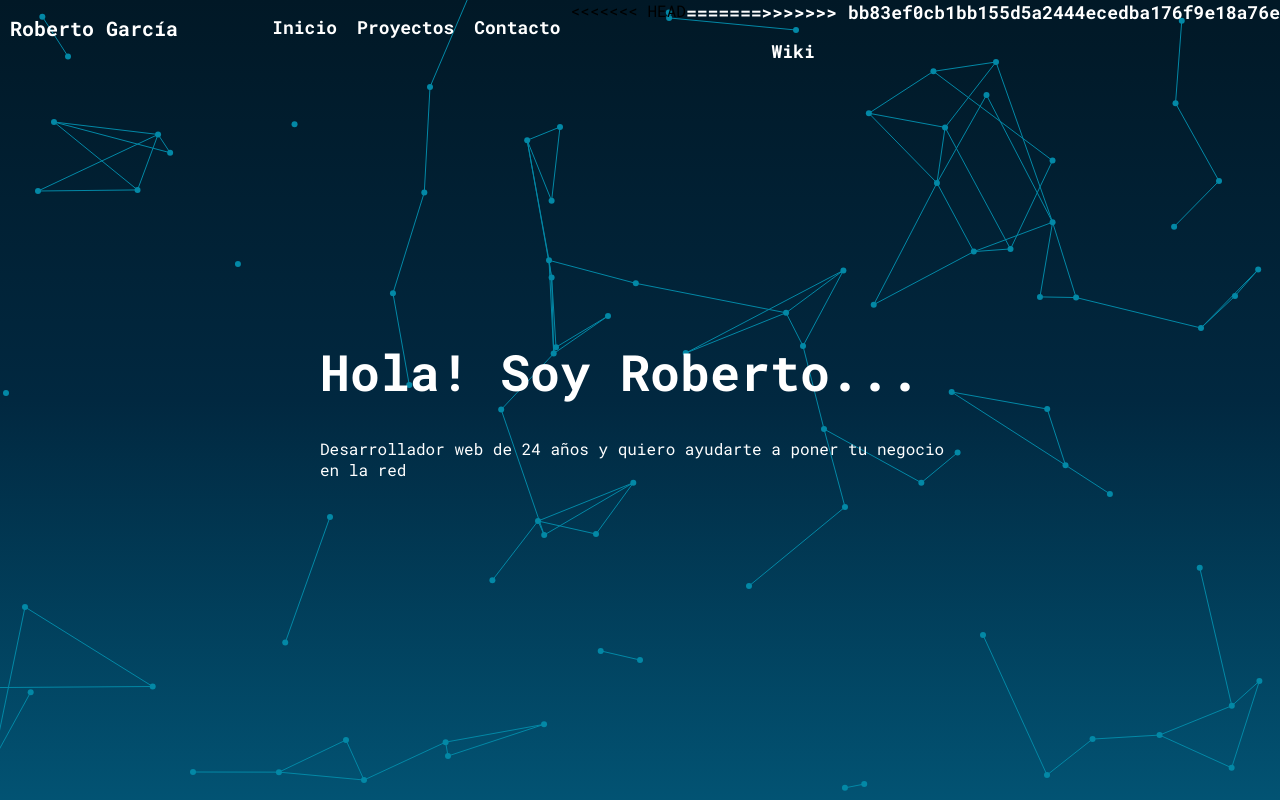
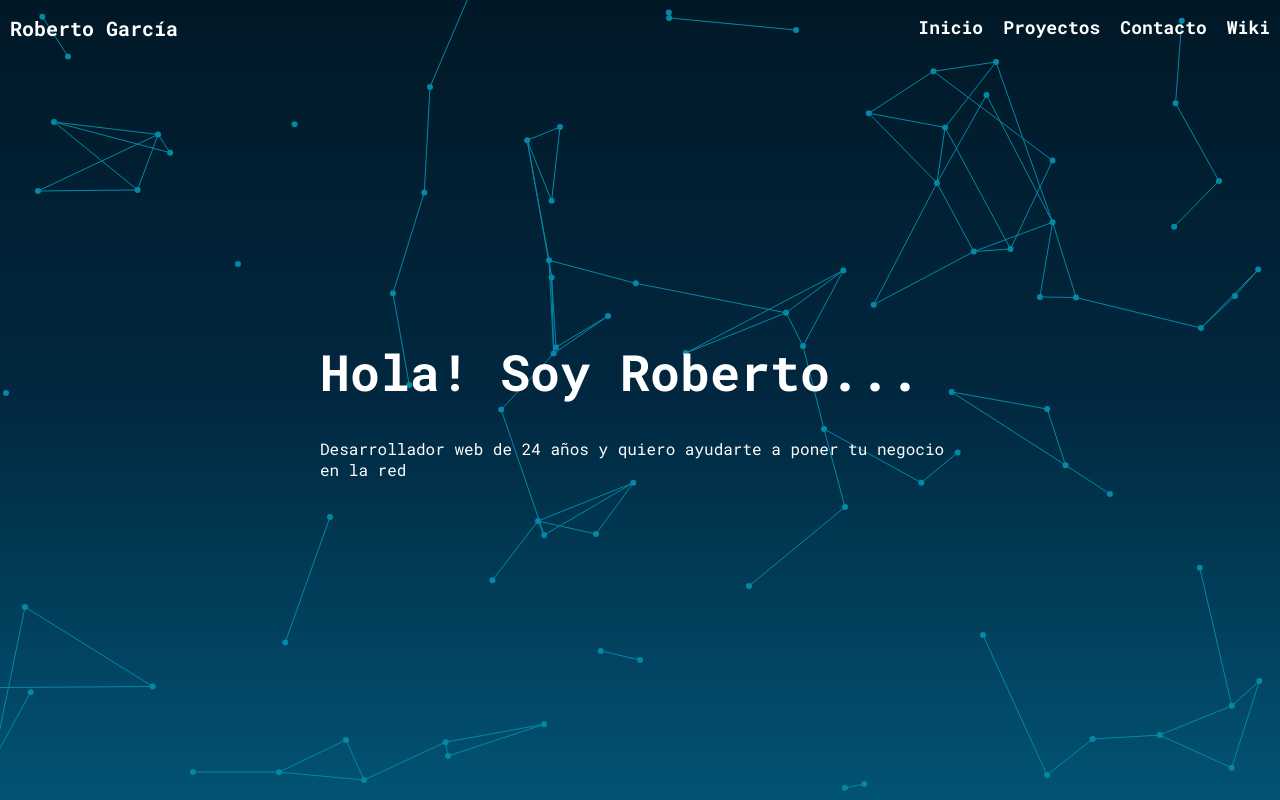
Before and after one commit to Rivert97/portafolio, a plain HTML site: page public/index.html in a window 1280 px wide. Shown: the top 800 px of the page. Drawn offline with Linux system fonts and the light colour scheme.

Commit message:
Se corrige el merge anterior

```diff
--- a/public/index.html
+++ b/public/index.html
@@ -29,11 +29,7 @@
 						<a href="#contacto">
 							<div>Contacto</div>
 						</a>
-<<<<<<< HEAD
 						<a href="http://wiki.rgarciag.com" target="_blank">
-=======
-						<a href="http://wiki.rgarciag.com">
->>>>>>> bb83ef0cb1bb155d5a2444ecedba176f9e18a76e
 							<div>Wiki</div>
 						</a>
 					</div>
```
